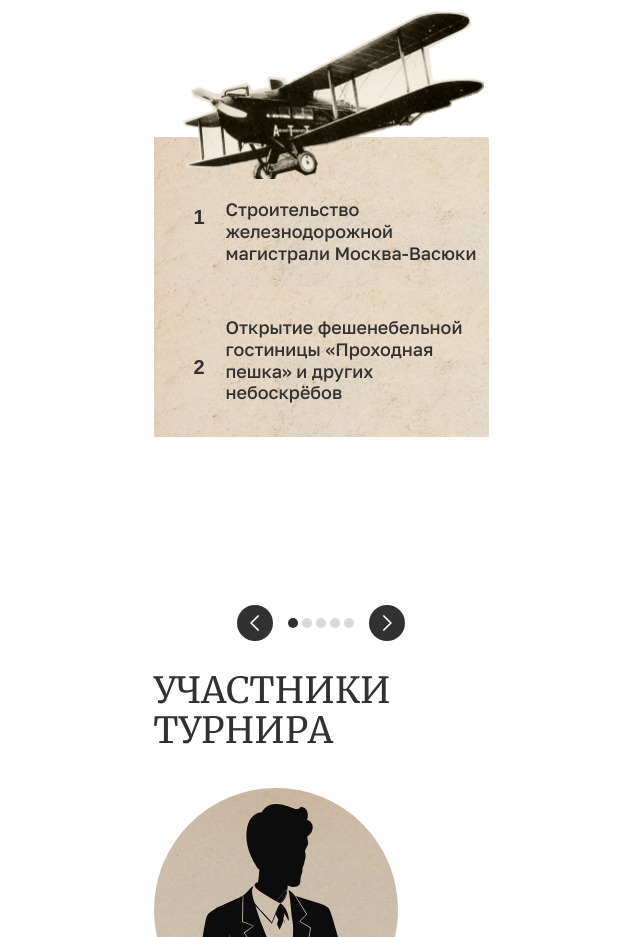
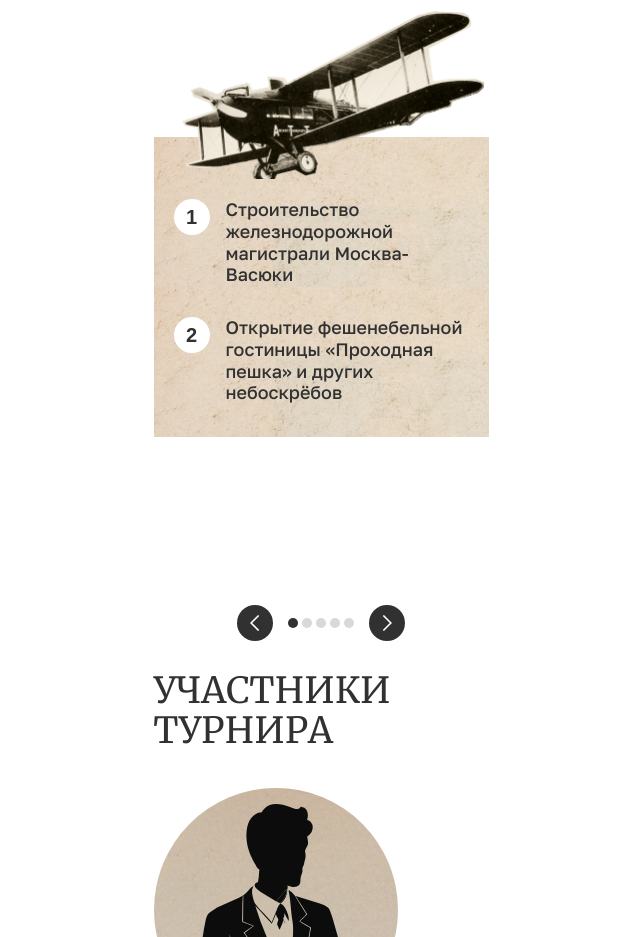
Before and after one commit to aaaasmirnova/test_task_ya, a website built with webpack: page index.html in a window 1280 px wide. Shown: the part 2940-3877 px from the top of the page, without its empty margins (319-959 px from the left). Built offline with nearby package versions, Linux system fonts and the light colour scheme; files whose address does not match are found by name.

Commit message:
Добавляет изменения в блок этапы преображения

```diff
--- a/styles.css
+++ b/styles.css
@@ -482,12 +482,13 @@ body {
 .stages__item {
   position: relative;
   display: flex;
+  gap: 16px;
   font-weight: 500;
   line-height: 120%;
   /*width: 240px;*/
   /*height: 150px;*/
-  /*padding: 28px;*/
-  padding-left: 72px;
+  padding: 20px;
+  /*padding-left: 72px;*/
   background-image: url("./images/stages-background.png");
   background-size: 335px 300px;
   counter-increment: stages 1;
@@ -499,11 +500,19 @@ body {
 
 .stages__item::before {
   content: counter(stages);
-  position: absolute;
+  /*position: absolute;*/
   top: 70px;
   left: 40px;
   font-size: 20px;
   font-weight: 600;
+  display: flex;
+  flex: 0 0 36px;
+  width: 36px;
+  height: 36px;
+  border-radius: 50%;
+  background-color: white;
+  align-items: center;
+  justify-content: center;
 }
 
 .stages__item:first-child,
@@ -520,6 +529,7 @@ body {
   padding-top: 30px;
 
   @media(min-width: 1366px){
+    padding-top: 20px;
     grid-column: 2 / 3;
   }
 }
@@ -574,6 +584,7 @@ body {
   grid-row: 1 / 3;
 
   @media (min-width: 1366px) {
+    padding-top: 20px;
     grid-column: 2 / 4;
     grid-row: 3 / 4;
   }
@@ -654,9 +665,10 @@ body {
 
 .members__wrapper {
   width: 335px;
-  height: 450px
+  height: 450px;
   /*margin-left: auto;*/
   /*margin-right: auto;*/
+  /*scroll-snap-type: y mandatory;*/
 }
 
 .members__list {
@@ -683,6 +695,7 @@ body {
   flex: 1 0 auto;
   width: 335px;
   align-items: center;
+  /*scroll-snap-align: start;*/
 }
 
 .members__item:first-child {
```
